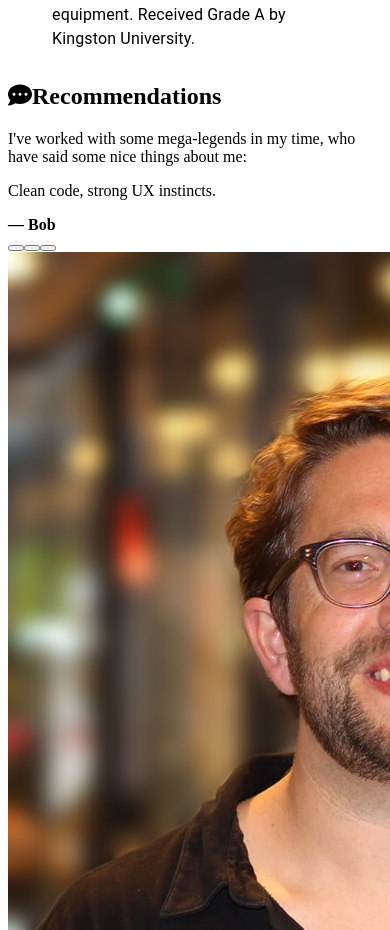
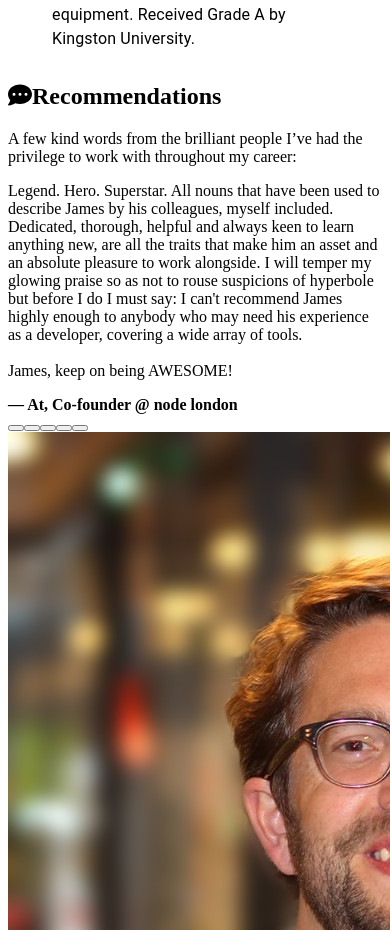
Before and after one commit to james-gulland/portfolio, a React (Create React App) app in the folder client/: page / in a window 390 px wide. Shown: the part 7340-8270 px from the top of the page. Built offline with nearby package versions, Linux system fonts and the light colour scheme; the HTML template or start-up script is replaced by a standard one.

Commit message:
updating recommendation component styling and functionality

```diff
--- a/client/src/components/Home.js
+++ b/client/src/components/Home.js
@@ -135,8 +135,7 @@ const Home = () => {
               Recommendations
             </h2>
             <p className="para">
-              I've worked with some mega-legends in my time, who have said some nice things about
-              me:
+              A few kind words from the brilliant people I’ve had the privilege to work with throughout my career:
             </p>
           </div>
           <Recommendations items={recommendations} />
--- a/client/src/components/Recommendations.js
+++ b/client/src/components/Recommendations.js
@@ -1,8 +1,9 @@
-import React, { useState, useEffect } from "react";
+import { useState, useEffect } from "react";
 
 const Recommendations = ({ items = [] }) => {
   const [currentIndex, setCurrentIndex] = useState(0);
   const [isVisible, setIsVisible] = useState(true);
+  const [lastManualChange, setLastManualChange] = useState(Date.now());
 
   const activeRecommendations = items;
 
@@ -18,10 +19,19 @@ const Recommendations = ({ items = [] }) => {
         setCurrentIndex(prevIndex => (prevIndex + 1) % activeRecommendations.length);
         setIsVisible(true);
       }, 300);
-    }, 4000); // Change every 4 seconds
+    }, 10000); // Change every 10 seconds
 
     return () => clearInterval(interval);
-  }, [activeRecommendations.length]);
+  }, [activeRecommendations.length, lastManualChange]); // Reset interval when lastManualChange updates
+
+  const handleDotClick = index => {
+    setIsVisible(false);
+    setTimeout(() => {
+      setCurrentIndex(index);
+      setIsVisible(true);
+      setLastManualChange(Date.now()); // This will trigger useEffect to restart the interval
+    }, 300);
+  };
 
   if (activeRecommendations.length === 0) {
     return (
@@ -36,11 +46,16 @@ const Recommendations = ({ items = [] }) => {
   const currentRecommendation = activeRecommendations[currentIndex];
 
   return (
-    <div className="recommendations-container">
-      <div className={`recommendation-card ${isVisible ? "visible" : "hidden"}`}>
-        <p className="recommendation-text">{currentRecommendation.text}</p>
-        <div className="recommendation-author">
-          <strong>— {currentRecommendation.name}</strong>
+    <>
+      <div className="recommendations-container">
+        <div className={`recommendation-card ${isVisible ? "visible" : "hidden"}`}>
+          <p
+            className="recommendation-text"
+            dangerouslySetInnerHTML={{ __html: currentRecommendation.text }}
+          />
+          <div className="recommendation-author">
+            <strong>— {currentRecommendation.name}</strong>
+          </div>
         </div>
       </div>
 
@@ -51,19 +66,13 @@ const Recommendations = ({ items = [] }) => {
             <button
               key={index}
               className={`recommendation-dot ${index === currentIndex ? "active" : ""}`}
-              onClick={() => {
-                setIsVisible(false);
-                setTimeout(() => {
-                  setCurrentIndex(index);
-                  setIsVisible(true);
-                }, 300);
-              }}
+              onClick={() => handleDotClick(index)}
               aria-label={`View recommendation ${index + 1}`}
             />
           ))}
         </div>
       )}
-    </div>
+    </>
   );
 };
 
--- a/client/src/data/recommendations.js
+++ b/client/src/data/recommendations.js
@@ -1,5 +1,22 @@
 export const recommendations = [
-  { name: "Alice", text: "James ships features at warp speed." },
-  { name: "Bob", text: "Clean code, strong UX instincts." },
-  { name: "Carol", text: "Calm under pressure and collaborative." },
+  {
+    name: "At, Co-founder @ node london",
+    text: "Legend. Hero. Superstar. All nouns that have been used to describe James by his colleagues, myself included. Dedicated, thorough, helpful and always keen to learn anything new, are all the traits that make him an asset and an absolute pleasure to work alongside. I will temper my glowing praise so as not to rouse suspicions of hyperbole but before I do I must say: I can't recommend James highly enough to anybody who may need his experience as a developer, covering a wide array of tools.<br /><br />James, keep on being AWESOME!",
+  },
+  {
+    name: "Dan, Founder @ Websultancy",
+    text: "What a pleasure it was to have James on my team. He joined us as an entry-level developer, but I could immediately tell he would thrive.<br/><br/>James brought with him extensive experience as a product owner, which proved to be an exceptional asset. His background gave him a sharp eye for detail, both in terms of how websites functioned for end users and in ensuring clean, reusable code for future maintenance.<br />He has a positive attitude, is highly articulate, eager to learn, and an all-around pleasure to work with every day.<br /><br/>Thank you James!",
+  },
+  {
+    name: "Lucia, Data Strategy Leader",
+    text: "James is a guy that you want on your team. He's incredibly understanding, incredibly capable of delivering features within a deadline, and driving real change and vision.<br /><br />He adapts to the environment around him with ease. One of the many examples include his continuous work and improvements to support bi-monthly marketing campaign cycles on our e-commerce site. The campaign cycle at Pizza Hut is filled with lots of details to capture, lots of conversations with many departments, while balance customer and team needs - all of which James has mastered in a very short period of time. If that's not indicative of his ability to juggle extreme breadth and depth of software delivery - I don't know what is.",
+  },
+  {
+    name: "Rhys, Head of Digital Delivery @ AND Digital",
+    text: "James and I worked quite closely together when he was one of my main client stakeholders at Subway. James was always a pleasure to work with, understood the challenges our team faced with delivery, and constantly advocated the fine balance between the two practices.<br /><br />James and I maintained a very transparent professional relationship, our cards were always on the table, which allowed us to be candid with one another. This only benefited the partnership between AND and Subway further as this empowered us to land on solutions faster and in a less bureaucratic manner. Which ultimately, gave our team the right tools to deliver at pace and at valuable increments. Consistently.",
+  },
+  {
+    name: "Danny, Senior UX Designer @ JUST EAT",
+    text: "I was so glad I had chance to work with James for one of the highly prioritised project at Just Eat and I enjoyed every single day working with him.<br /><br />James is a true professional and proved it many times. He understands every single aspect of how to make a excellent product, he is a big fan of UCD and provided me big support throughout my user research process. He is very organised person and clear on what he is doing and always make sure all developers are on the same page and get what they need for the implementation.<br /><br />I highly recommend James",
+  },
 ];
--- a/client/src/styles/components/_layout.scss
+++ b/client/src/styles/components/_layout.scss
@@ -361,16 +361,13 @@ section {
   display: flex;
   flex-direction: column;
   align-items: center;
-  min-height: 200px;
+  min-height: 28rem;
   position: relative;
 }
 
 .recommendation-card {
-  //   background: var(--white);
-  //   border-radius: 25px;
-  //   border: 1px solid var(--greyLight);
-  padding: 2.5rem 0;
   max-width: 80%;
+  padding: 2rem 0;
   width: 100%;
   text-align: center;
   position: relative;
@@ -390,8 +387,8 @@ section {
 .recommendation-card::before {
   content: "“";
   position: absolute;
-  top: 0;
-  left: 0;
+  top: -1rem;
+  left: -1rem;
   color: var(--primary);
   font-size: 6rem;
 }
@@ -399,18 +396,10 @@ section {
 .recommendation-card::after {
   content: "”";
   position: absolute;
-  bottom: 0;
-  right: 0;
+  bottom: -1rem;
+  right: -1rem;
   color: var(--primary);
   font-size: 6rem;
-}
-
-.quote-mark {
-  font-size: 4rem;
-  color: rgba(255, 255, 255, 0.3);
-  line-height: 1;
-  margin-bottom: -1rem;
-  font-family: serif;
 }
 
 .recommendation-text {
@@ -425,10 +414,12 @@ section {
   color: var(--greyDark);
   font-size: 1rem;
   margin-top: 1rem;
+  font-weight: bold;
 }
 
 .recommendation-dots-container {
   display: flex;
+  justify-content: center;
   gap: 0.5rem;
   margin-top: 1.5rem;
 }
@@ -444,7 +435,7 @@ section {
 }
 
 .recommendation-dot:hover {
-  background: rgba(255, 255, 255, 0.6);
+  background: var(--primary);
   transform: scale(1.1);
 }
 
@@ -454,9 +445,12 @@ section {
 }
 
 @media (max-width: 768px) {
+  .recommendations-container {
+    min-height: 32rem;
+  }
+
   .recommendation-card {
-    padding: 2rem 1.5rem;
-    margin: 0 1rem;
+    max-width: 90%;
   }
 
   .recommendation-text {
```
